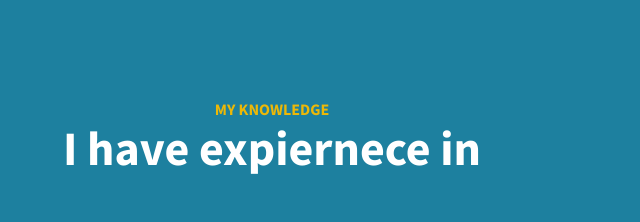
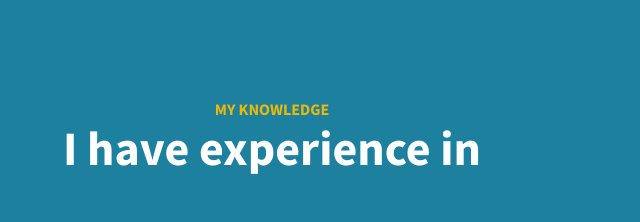
Before and after one commit to RazanYakoub/portfolio, a plain HTML site: page index.html in a window 1280 px wide. Shown: the part 1280-1502 px from the top of the page, 368-1008 px from the left. Drawn offline with nearby package versions, Linux system fonts and the light colour scheme.

Commit message:
Update index

```diff
--- a/index.html
+++ b/index.html
@@ -5,7 +5,7 @@
         <meta name="viewport" content="width=device-width, initial-scale=1, shrink-to-fit=no" />
         <meta name="description" content="" />
         <meta name="author" content="" />
-        <title>Stylish Portfolio - Start Bootstrap Template</title>
+        <title>Personal Portfolio - Razan Yakoub</title>
         <!-- Favicon-->
         <link rel="icon" type="image/x-icon" href="assets/favicon.ico" />
         <!-- Font Awesome icons (free version)-->
@@ -57,7 +57,7 @@
             <div class="container px-4 px-lg-5">
                 <div class="content-section-heading">
                     <h3 class="text-secondary mb-0">My knowledge</h3>
-                    <h2 class="mb-5">I have expiernece in </h2>
+                    <h2 class="mb-5">I have experience in </h2>
                 </div>
                 <!--expiernse 1-->
                 <div class="row gx-4 gx-lg-5">
```
